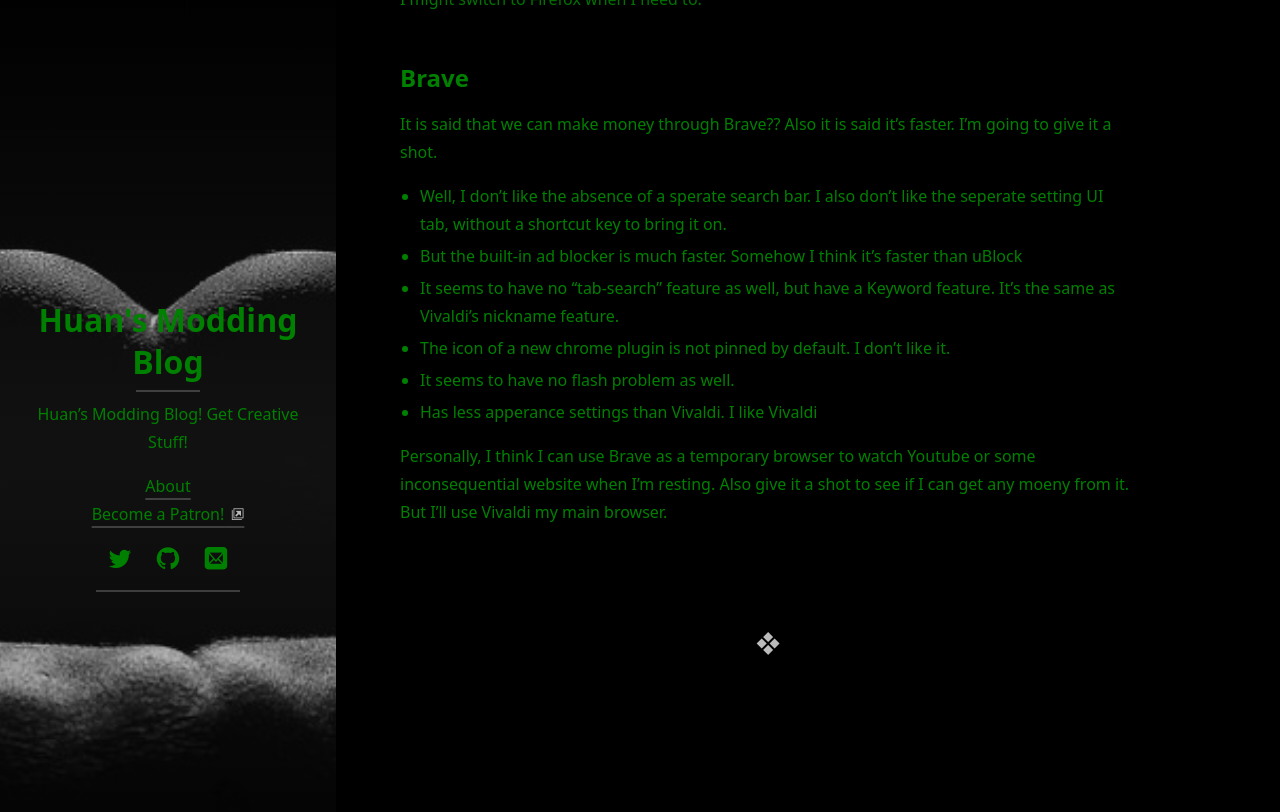
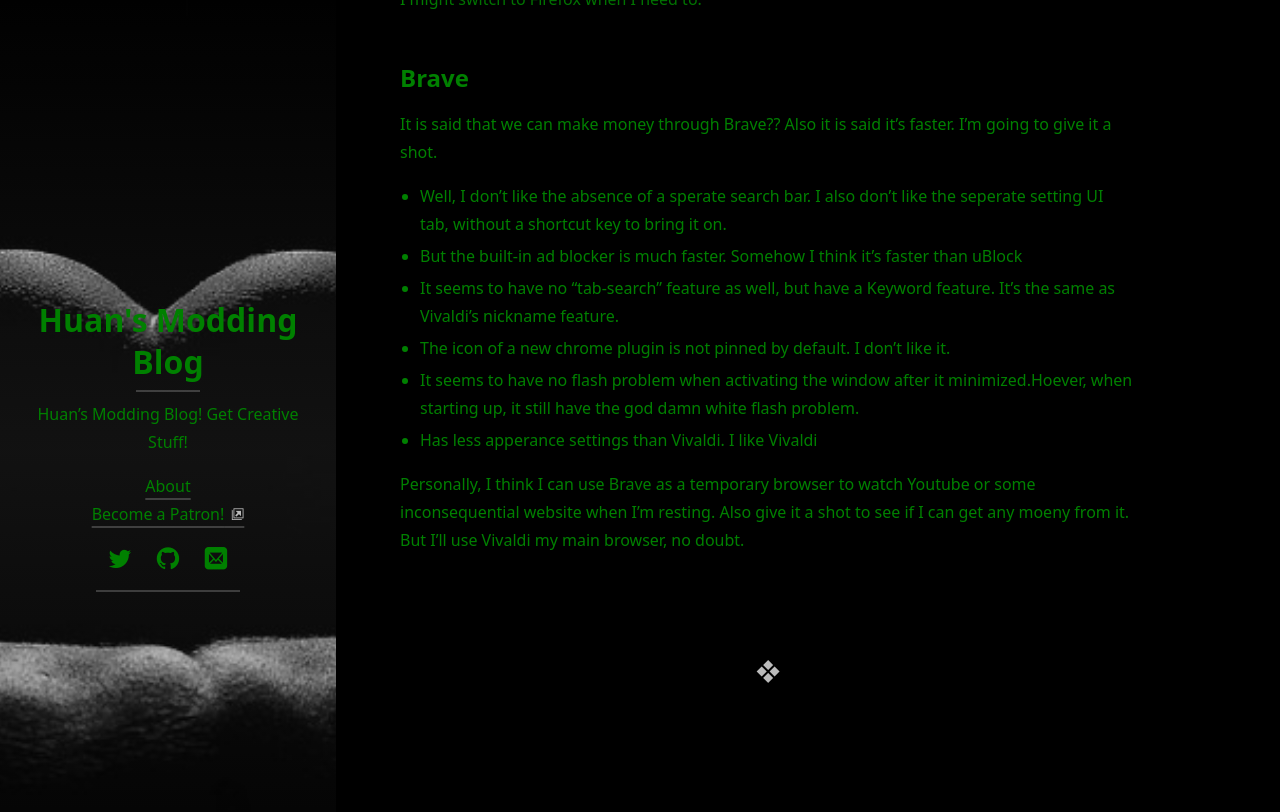
Before and after one commit to huanrenfeng/huanrenfeng.github.io, a Jekyll site: the page built from _posts/2020-11-19-switch-from-chrome-to-edge-to-vivaldi.md, in a window 1280 px wide and 900 px high, scrolled down 2356 px. Shown: the top 812 px of the window. Built offline with Jekyll 4.4.1, drawn with Linux system fonts in a browser that asks for light colours; cached includes are drawn as plain includes; nearby versions of some CDN libraries; some web fonts are replaced; our own code applies the rules of GitHub Pages for plain Markdown files; library files that are not in the unit come from our copies.

Commit message:
Update 2020-11-19-switch-from-chrome-to-edge-to-vivaldi.md

```diff
--- a/_posts/2020-11-19-switch-from-chrome-to-edge-to-vivaldi.md
+++ b/_posts/2020-11-19-switch-from-chrome-to-edge-to-vivaldi.md
@@ -80,9 +80,9 @@
 - But the built-in ad blocker is much faster. Somehow I think it's faster than uBlock
 - It seems to have no "tab-search" feature as well, but have a Keyword feature. It's the same as Vivaldi's nickname feature.
 - The icon of a new chrome plugin is not pinned by default. I don't like it.
-- It seems to have no flash problem as well.
+- It seems to have no flash problem when activating the window after it minimized.Hoever, when starting up, it still have the god damn white flash problem.
 - Has less apperance settings than Vivaldi. I like Vivaldi
 
 
 
-Personally, I think I can use Brave as a temporary browser to watch Youtube or some inconsequential website when I'm resting. Also give it a shot to see if I can get any moeny from it. But I'll use Vivaldi my main browser.
+Personally, I think I can use Brave as a temporary browser to watch Youtube or some inconsequential website when I'm resting. Also give it a shot to see if I can get any moeny from it. But I'll use Vivaldi my main browser, no doubt.
```
